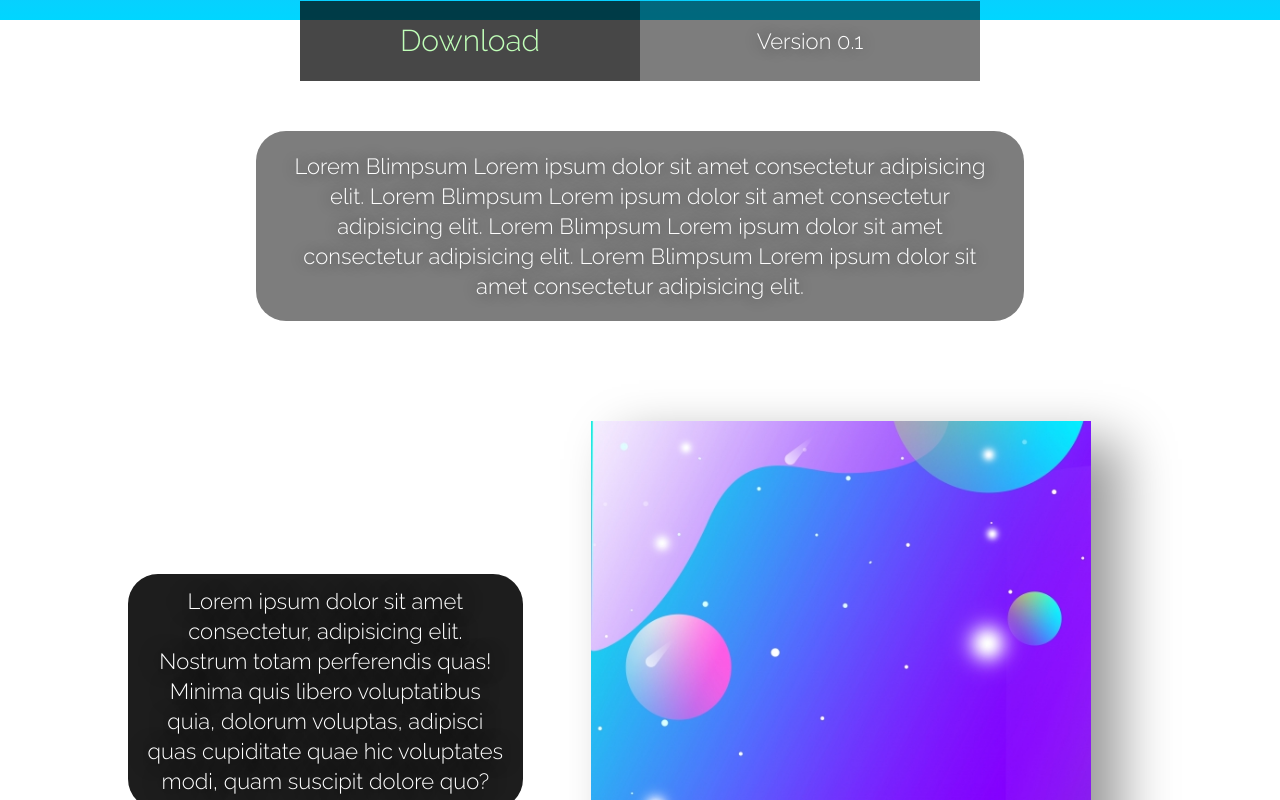
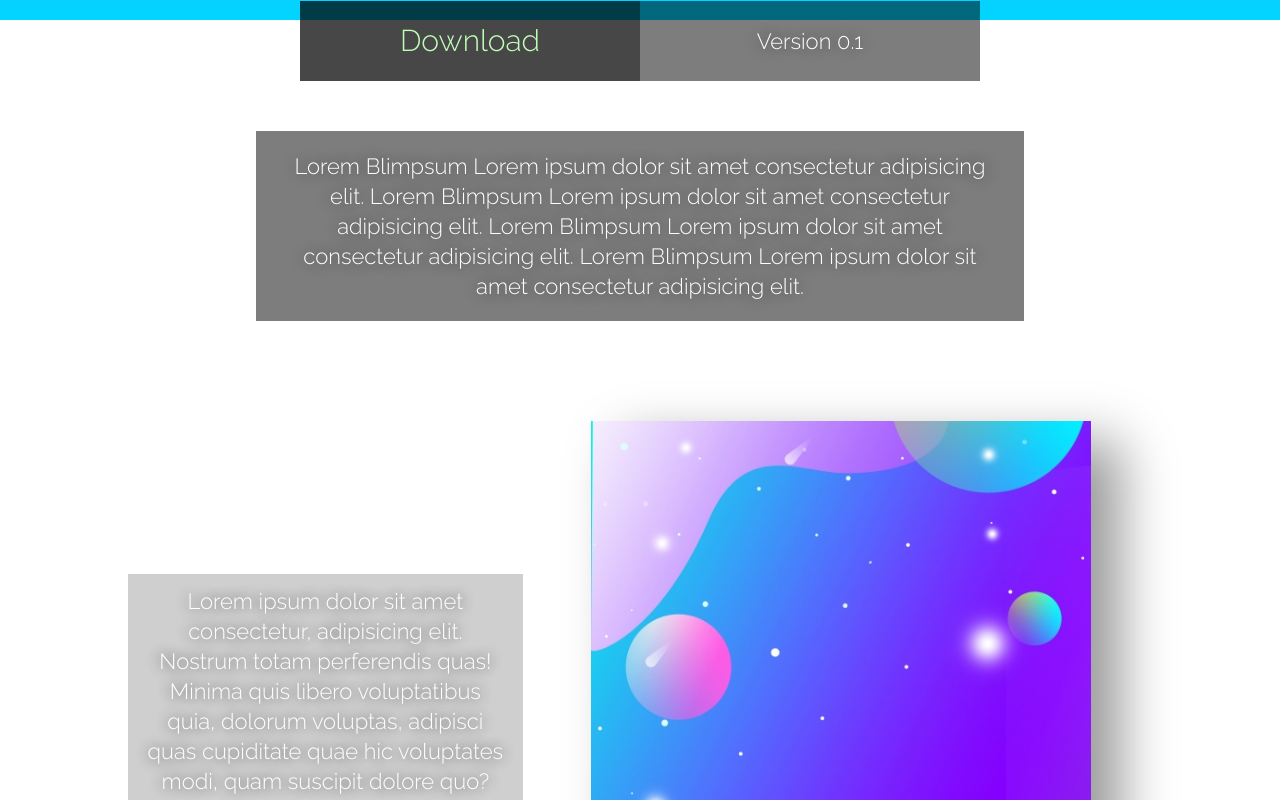
Before and after one commit to emirsahin1/MERN-Stack-Website, a React (Create React App) app: page / in a window 1280 px wide. Shown: the part 780-1580 px from the top of the page. Built offline with nearby package versions, Linux system fonts and the light colour scheme.

Commit message:
New home design

```diff
--- a/src/components/image-block/image-block.jsx
+++ b/src/components/image-block/image-block.jsx
@@ -1,7 +1,7 @@
 import React, { Component } from 'react'
 import { ImageContainer, BlockImage, Container } from "./image-block-style";
 import { ScrollMarker } from "../utility-styles/utility-styles";
-import { TextContainer } from "../text-block/text-container-style"
+import { TextContainer, LightTextContainer, TransparentTextContainer } from "../text-block/text-container-style"
 import { createRef } from 'react';
 
 
@@ -34,13 +34,13 @@ export default class ImageBlock extends Component {
                     <BlockImage src={this.props.image} alt="image not loaded"></BlockImage>
                 </ImageContainer>
                 <ScrollMarker ref={this.scrollMark}></ScrollMarker>
-                <TextContainer mobileFontSize={this.props.mobileFontSize} animated={true} beginAnimation={this.state.beginAnimation}>
+                <TransparentTextContainer mobileFontSize={this.props.mobileFontSize} animated={true} beginAnimation={this.state.beginAnimation}>
                     <p>
                         Lorem ipsum dolor sit amet consectetur, adipisicing elit.
                         Nostrum totam perferendis quas! Minima quis libero voluptatibus quia, dolorum voluptas,
                         adipisci quas cupiditate quae hic voluptates modi, quam suscipit dolore quo?
                     </p>
-                </TextContainer>
+                </TransparentTextContainer>
             </Container>
         )
     }
--- a/src/components/text-block/text-container-style.jsx
+++ b/src/components/text-block/text-container-style.jsx
@@ -10,7 +10,7 @@ export const TextContainer = styled.div`
     height: auto;
     background-color:#1d1d1d;
     text-align:center;
-    border-radius: 30px;
+    /* border-radius: 30px; */
 
     & p{
         color: #ffffff;
@@ -59,7 +59,7 @@ export const TextContainer = styled.div`
     }}
 
     @media ${device.mobile}{
-        border-radius: 20px;
+        /* border-radius: 20px; */
         width:80%;
         margin-top: 10px;
         margin-bottom: 10px;
@@ -130,11 +130,27 @@ export const DownloadText = styled(LightTextContainer)`
     ${props => {return props.styles}};
 `
 
+export const TransparentTextContainer = styled(TextContainer)`
+
+    background-color:#00000030;
+    border-radius: 0;
+
+
+
+
+    & p{
+        color: #ffffff;
+        text-shadow: 0px 0px 15px black;
+        box-shadow: 0px 0px 90px 30px #ffffff3b;
+    }
+
+`
+
+
+
+
 export const LargeLightTextContainer = styled(LightTextContainer)`
 
     width:85%;
 
-
-
-
 `
```
